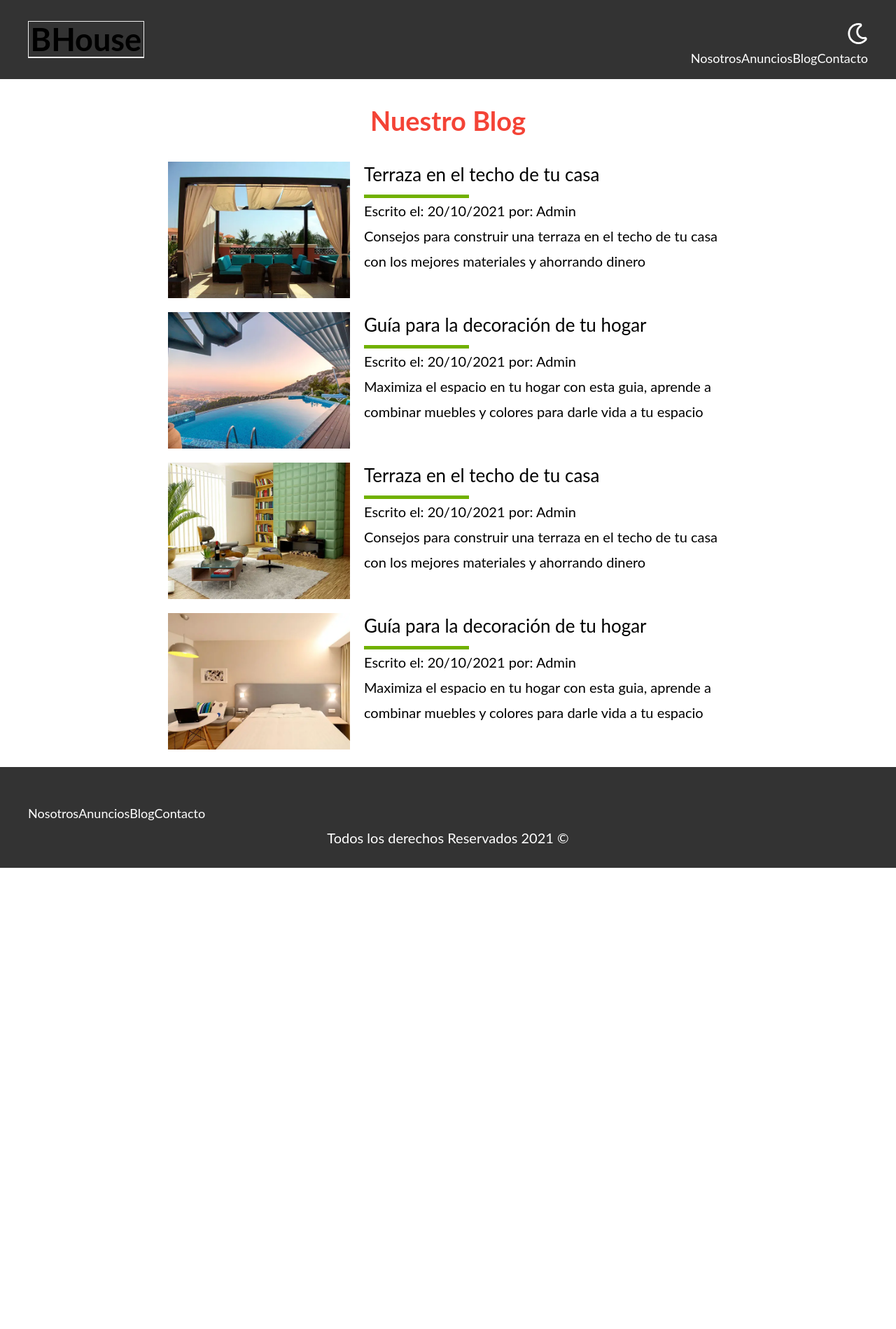
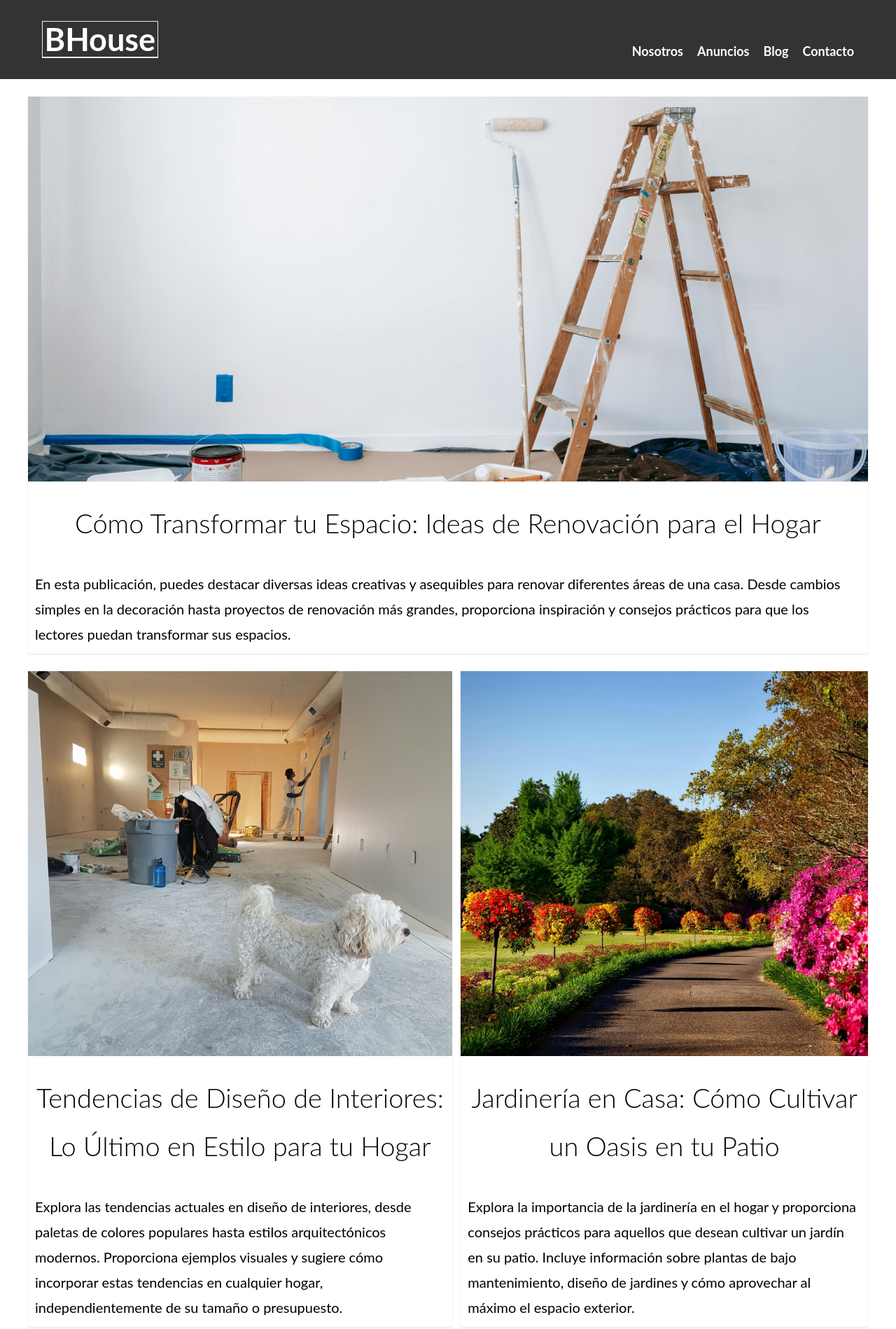
Before and after one commit to AbelSanzDev/BienesR, a website: page blog.html in a window 1280 px wide. Shown: the top 1899 px of the page at 70% size. Before the commit the page ends 1240 px from the top, so only its background shows below. Drawn offline with Linux system fonts and the light colour scheme.

Commit message:
se termino tood

```diff
--- a/blog.html
+++ b/blog.html
@@ -10,135 +10,90 @@
 
 <body>
 
-    <header class="header">
-        <div class="contenedor contenido-header">
-            <div class="barra">
-                <a class="text-7xl font-bold border border-b-2 p-1" href="/">
+    <header class="header  relative ">
+        <div class="barra right-2 mx-8 md:mx-24 ">
+            <div class="flex justify-between">
+                <a class="text-7xl font-bold border border-b-2 p-1   text-center text-white" href="/">
                     BHouse
-
                 </a>
 
-                <div class="mobile-menu">
-                    <img src="build/img/barras.svg" alt="icono menu responsive">
+                <!-- <div class="  mobile-menu  ">
+                        <img src="build/img/barras.svg" alt="icono menu responsive">
+                    </div> -->
+                <div class="mt-2">
+                    <input id="checkbox" type="checkbox">
+                    <label class="toggle mobile-menu" for="checkbox">
+                        <div id="bar1" class="bars"></div>
+                        <div id="bar2" class="bars"></div>
+                        <div id="bar3" class="bars"></div>
+                    </label>
                 </div>
-
-                <div class="derecha">
-                    <img class="dark-mode-boton" src="build/img/dark-mode.svg">
-                    <nav class="navegacion">
-                        <a href="nosotros.html">Nosotros</a>
-                        <a href="anuncios.html">Anuncios</a>
-                        <a href="blog.html">Blog</a>
-                        <a href="contacto.html">Contacto</a>
-                    </nav>
-                </div>
-
-            </div> <!--.barra-->
-        </div>
+            </div>
+            <nav class="navegacion text-white font-bold py-4 md:flex gap-8 mt-10 md:mt-0">
+                <a class="font-bold  text-white hover:text-yellow-900" href="nosotros.html">Nosotros</a>
+                <a class="font-bold  text-white hover:text-yellow-900" href="anuncios.html">Anuncios</a>
+                <a class="font-bold  text-white hover:text-yellow-900" href="blog.html">Blog</a>
+                <a class="font-bold  text-white hover:text-yellow-900" href="contacto.html">Contacto</a>
+            </nav>
+        </div> <!--.barra-->
     </header>
 
-    <main class="contenedor seccion contenido-centrado">
-        <h1 class="font-bold text-red-500">Nuestro Blog</h1>
+    <main class="contenedor">
+        <div class="mt-10 rounded-md shadow">
+            <img class="h-[55rem] object-cover" src="src/img/pexels-blue-bird-7218525.jpg" alt="">
+            <h1>Cómo Transformar tu Espacio: Ideas de Renovación para el Hogar</h1>
+            <p class="p-4">En esta publicación, puedes destacar diversas ideas creativas y asequibles para renovar
+                diferentes áreas
+                de una casa. Desde cambios simples en la decoración hasta proyectos de renovación más grandes,
+                proporciona inspiración y consejos prácticos para que los lectores puedan transformar sus espacios.</p>
+        </div>
+        <div class="flex gap-5">
+            <div class="mt-10 rounded-md shadow">
+                <img class="h-[55rem] object-cover" src="src/img/pexels-cal-david-735319.jpg" alt="">
+                <h1 class="">Tendencias de Diseño de Interiores: Lo Último en Estilo para tu Hogar</h1>
+                <p class="p-4">Explora las tendencias actuales en diseño de interiores, desde paletas de colores
+                    populares
+                    hasta estilos
+                    arquitectónicos modernos. Proporciona ejemplos visuales y sugiere cómo incorporar estas tendencias
+                    en
+                    cualquier hogar, independientemente de su tamaño o presupuesto.</p>
+            </div>
+            <div class="mt-10 rounded-md shadow">
+                <img class="h-[55rem] object-cover" src="src/img/pexels-pixabay-158028.jpg" alt="">
+                <h1 class="">Jardinería en Casa: Cómo Cultivar un Oasis en tu Patio</h1>
+                <p class="p-4">Explora la importancia de la jardinería en el hogar y proporciona consejos prácticos para
+                    aquellos que
+                    desean cultivar un jardín en su patio. Incluye información sobre plantas de bajo mantenimiento,
+                    diseño
+                    de jardines y cómo aprovechar al máximo el espacio exterior.</p>
+            </div>
+        </div>
+        <div class="mt-10 rounded-md shadow">
+            <img class="h-[55rem] object-cover" src="src/img/pexels-diego-gonzalez-14604748.jpg" alt="">
+            <h1 class="">Consejos para la Compra de tu Primera Casa: Una Guía Completa</h1>
+            <p class="p-4">Esta publicación puede ser una guía detallada para aquellos que están considerando
+                comprar su
+                primera
+                casa. Incluye información sobre financiamiento, negociación de precios, inspecciones y todo lo que
+                los
+                futuros propietarios necesitan saber para tomar decisiones informadas.</p>
+        </div>
 
-        <article class="entrada-blog">
-            <div class="imagen">
-                <picture>
-                    <source srcset="build/img/blog1.webp" type="image/webp">
-                    <source srcset="build/img/blog1.jpg" type="image/jpeg">
-                    <img loading="lazy" src="build/img/blog1.jpg" alt="Texto Entrada Blog">
-                </picture>
-            </div>
-
-            <div class="texto-entrada">
-                <a href="entrada.html">
-                    <h4>Terraza en el techo de tu casa</h4>
-                    <p>Escrito el: <span>20/10/2021</span> por: <span>Admin</span> </p>
-
-                    <p>
-                        Consejos para construir una terraza en el techo de tu casa con los mejores materiales y
-                        ahorrando dinero
-                    </p>
-                </a>
-            </div>
-        </article>
-
-        <article class="entrada-blog">
-            <div class="imagen">
-                <picture>
-                    <source srcset="build/img/blog2.webp" type="image/webp">
-                    <source srcset="build/img/blog2.jpg" type="image/jpeg">
-                    <img loading="lazy" src="build/img/blog2.jpg" alt="Texto Entrada Blog">
-                </picture>
-            </div>
-
-            <div class="texto-entrada">
-                <a href="entrada.html">
-                    <h4>Guía para la decoración de tu hogar</h4>
-                    <p>Escrito el: <span>20/10/2021</span> por: <span>Admin</span> </p>
-
-                    <p>
-                        Maximiza el espacio en tu hogar con esta guia, aprende a combinar muebles y colores para darle
-                        vida a tu espacio
-                    </p>
-                </a>
-            </div>
-        </article>
-
-        <article class="entrada-blog">
-            <div class="imagen">
-                <picture>
-                    <source srcset="build/img/blog3.webp" type="image/webp">
-                    <source srcset="build/img/blog3.jpg" type="image/jpeg">
-                    <img loading="lazy" src="build/img/blog3.jpg" alt="Texto Entrada Blog">
-                </picture>
-            </div>
-
-            <div class="texto-entrada">
-                <a href="entrada.html">
-                    <h4>Terraza en el techo de tu casa</h4>
-                    <p>Escrito el: <span>20/10/2021</span> por: <span>Admin</span> </p>
-
-                    <p>
-                        Consejos para construir una terraza en el techo de tu casa con los mejores materiales y
-                        ahorrando dinero
-                    </p>
-                </a>
-            </div>
-        </article>
-
-        <article class="entrada-blog">
-            <div class="imagen">
-                <picture>
-                    <source srcset="build/img/blog4.webp" type="image/webp">
-                    <source srcset="build/img/blog4.jpg" type="image/jpeg">
-                    <img loading="lazy" src="build/img/blog4.jpg" alt="Texto Entrada Blog">
-                </picture>
-            </div>
-
-            <div class="texto-entrada">
-                <a href="entrada.html">
-                    <h4>Guía para la decoración de tu hogar</h4>
-                    <p>Escrito el: <span>20/10/2021</span> por: <span>Admin</span> </p>
-
-                    <p>
-                        Maximiza el espacio en tu hogar con esta guia, aprende a combinar muebles y colores para darle
-                        vida a tu espacio
-                    </p>
-                </a>
-            </div>
-        </article>
+        <div class="mt-10 rounded-md shadow">
+            <img class="h-[55rem] object-cover" src="src/img/pexels-chait-goli-2031727.jpg" alt="">
+            <h1 class="">Casas Sostenibles: Cómo Hacer que tu Hogar Sea Más Amigable con el Medio Ambiente</h1>
+            <p class="p-4">Aborda la creciente conciencia ambiental al discutir formas de hacer que una casa sea más
+                sostenible.
+                Puedes explorar opciones de energía renovable, materiales eco-amigables, y prácticas diarias que ayuden
+                a reducir la huella de carbono de una casa.</p>
+        </div>
     </main>
 
     <footer class="footer seccion">
-        <div class="contenedor contenedor-footer">
-            <nav class="navegacion">
-                <a href="nosotros.html">Nosotros</a>
-                <a href="anuncios.html">Anuncios</a>
-                <a href="blog.html">Blog</a>
-                <a href="contacto.html">Contacto</a>
-            </nav>
-        </div>
 
-        <p class="copyright">Todos los derechos Reservados 2021 &copy;</p>
+
+        <p class="copyright">Todos los derechos Reservados 2024 <span
+                class="font-bold border border-b-2 p-1">BHouse</span> &copy;</p>
     </footer>
 
     <script src="build/js/bundle.min.js"></script>
```
Also changed, not shown: contacto.html (+49 -85 lines), src/img/pexels-blue-bird-7218525.jpg (added), src/img/pexels-cal-david-735319.jpg (added), src/img/pexels-pixabay-158028.jpg (added), src/output.css, 2 other files.
